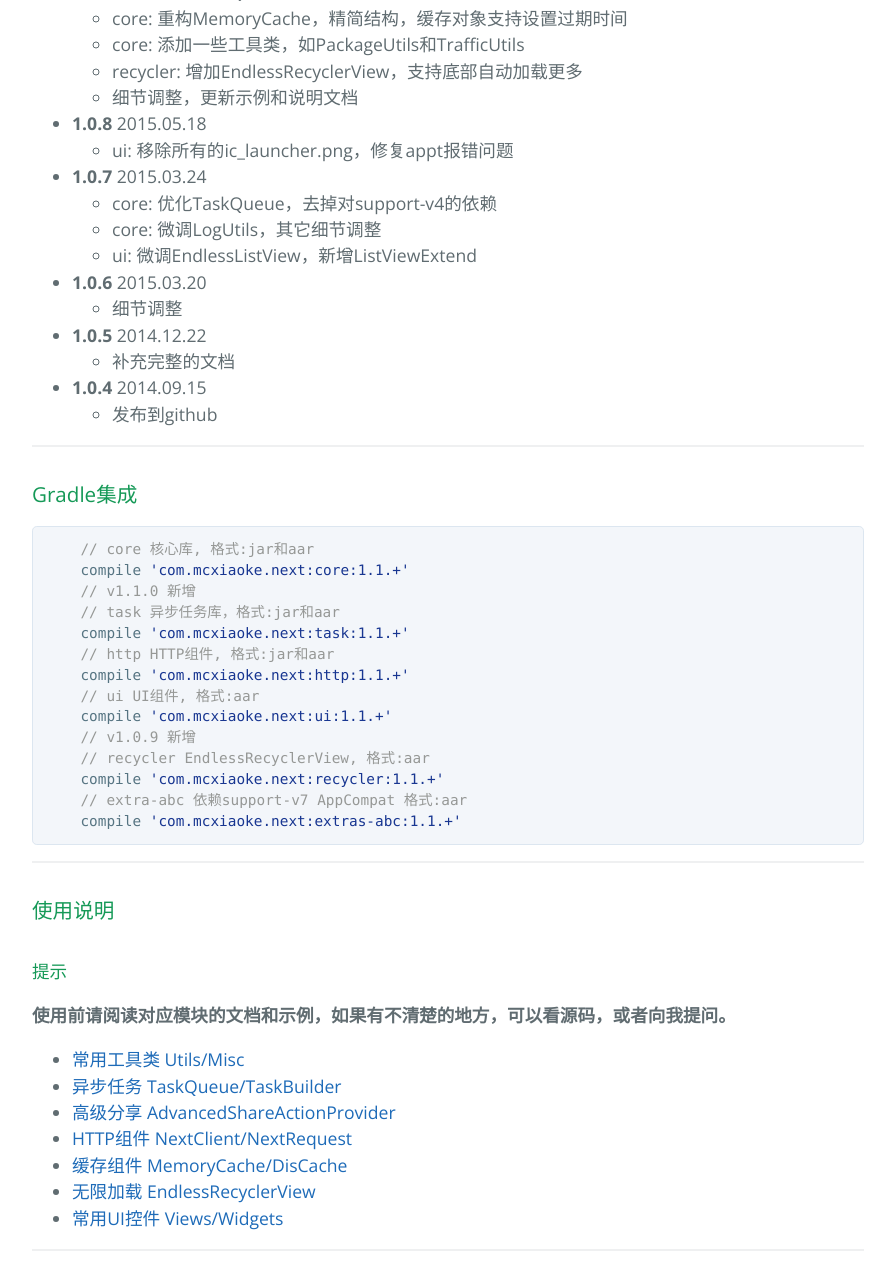
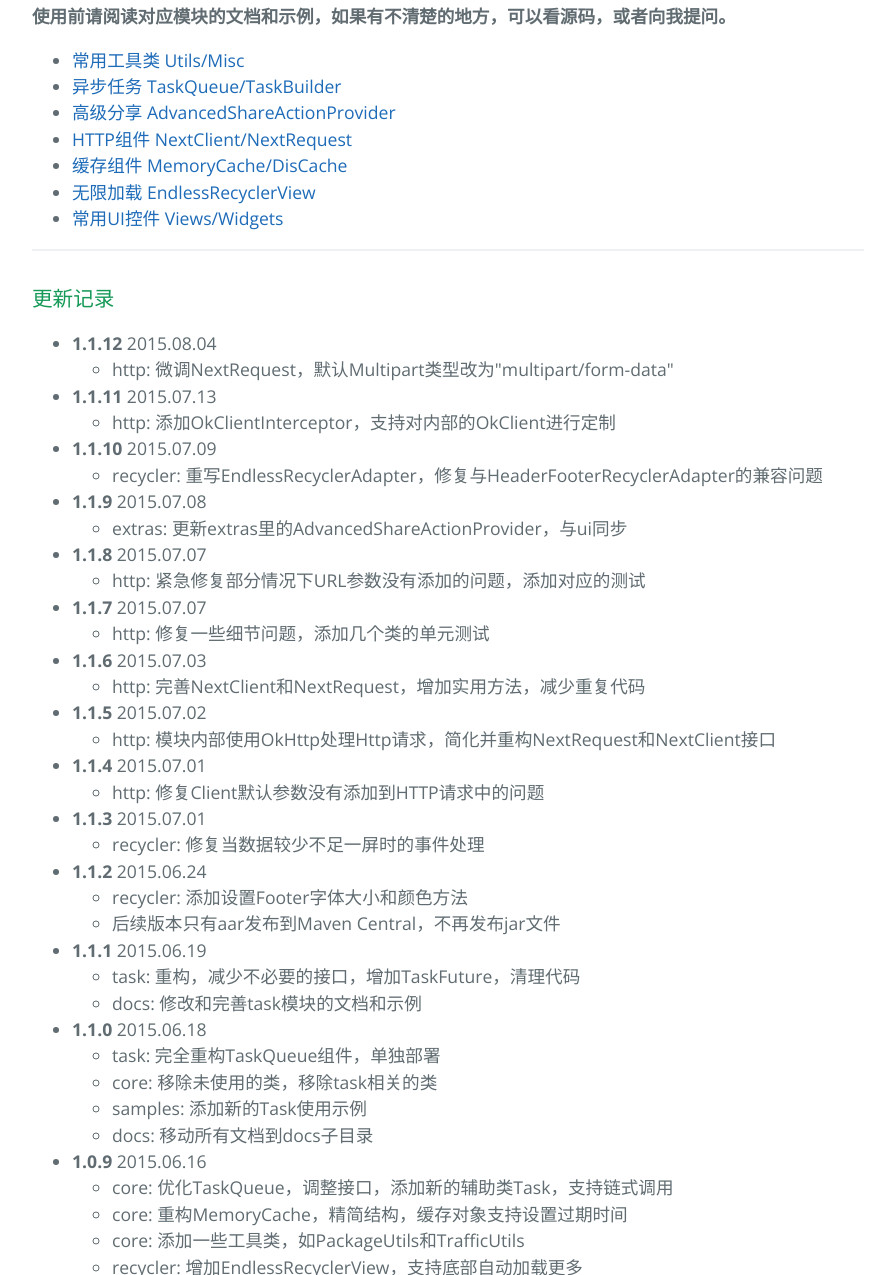
Before and after one commit to mcxiaoke/Android-Next, a plain HTML site: page index.html in a window 1280 px wide. Shown: the part 1525-2800 px from the top of the page, without its empty margins (192-1087 px from the left). Drawn offline with nearby package versions, Linux system fonts and the light colour scheme.

Commit message:
Create gh-pages branch via GitHub

```diff
--- a/index.html
+++ b/index.html
@@ -5,7 +5,7 @@
     <title>Android-next by mcxiaoke</title>
     <meta name="viewport" content="width=device-width, initial-scale=1">
     <link rel="stylesheet" type="text/css" href="stylesheets/normalize.css" media="screen">
-    <link href='http://fonts.googleapis.com/css?family=Open+Sans:400,700' rel='stylesheet' type='text/css'>
+    <link href='https://fonts.googleapis.com/css?family=Open+Sans:400,700' rel='stylesheet' type='text/css'>
     <link rel="stylesheet" type="text/css" href="stylesheets/stylesheet.css" media="screen">
     <link rel="stylesheet" type="text/css" href="stylesheets/github-light.css" media="screen">
   </head>
@@ -33,9 +33,101 @@
 <h3>
 <a id="最新版本" class="anchor" href="#%E6%9C%80%E6%96%B0%E7%89%88%E6%9C%AC" aria-hidden="true"><span class="octicon octicon-link"></span></a>最新版本</h3>
 
-<p><a href="http://search.maven.org/#search%7Cga%7C1%7Cg%3A%22com.mcxiaoke.next%22"><img src="http://img.shields.io/badge/2015.07.02-com.mcxiaoke.next:1.1.5-brightgreen.svg" alt="Maven Central"></a></p>
+<p><a href="http://search.maven.org/#search%7Cga%7C1%7Cg%3A%22com.mcxiaoke.next%22"><img src="http://img.shields.io/badge/2015.08.04-com.mcxiaoke.next:1.1.12-brightgreen.svg" alt="Maven Central"></a></p>
+
+<hr>
+
+<h3>
+<a id="gradle集成" class="anchor" href="#gradle%E9%9B%86%E6%88%90" aria-hidden="true"><span class="octicon octicon-link"></span></a>Gradle集成</h3>
+
+<div class="highlight highlight-groovy"><pre>    <span class="pl-c">// core 核心库, 格式:jar和aar</span>
+    compile <span class="pl-s"><span class="pl-pds">'</span>com.mcxiaoke.next:core:1.1.+<span class="pl-pds">'</span></span>
+    <span class="pl-c">// v1.1.0 新增</span>
+    <span class="pl-c">// task 异步任务库，格式:jar和aar</span>
+    compile <span class="pl-s"><span class="pl-pds">'</span>com.mcxiaoke.next:task:1.1.+<span class="pl-pds">'</span></span>
+    <span class="pl-c">// http HTTP组件, 格式:jar和aar</span>
+    compile <span class="pl-s"><span class="pl-pds">'</span>com.mcxiaoke.next:http:1.1.+<span class="pl-pds">'</span></span>
+    <span class="pl-c">// ui UI组件, 格式:aar</span>
+    compile <span class="pl-s"><span class="pl-pds">'</span>com.mcxiaoke.next:ui:1.1.+<span class="pl-pds">'</span></span>
+    <span class="pl-c">// v1.0.9 新增</span>
+    <span class="pl-c">// recycler EndlessRecyclerView, 格式:aar</span>
+    compile <span class="pl-s"><span class="pl-pds">'</span>com.mcxiaoke.next:recycler:1.1.+<span class="pl-pds">'</span></span>
+    <span class="pl-c">// extra-abc 依赖support-v7 AppCompat 格式:aar</span>
+    compile <span class="pl-s"><span class="pl-pds">'</span>com.mcxiaoke.next:extras-abc:1.1.+<span class="pl-pds">'</span></span>
+</pre></div>
+
+<hr>
+
+<h3>
+<a id="使用说明" class="anchor" href="#%E4%BD%BF%E7%94%A8%E8%AF%B4%E6%98%8E" aria-hidden="true"><span class="octicon octicon-link"></span></a>使用说明</h3>
+
+<p><strong>使用前请阅读对应模块的文档和示例，如果有不清楚的地方，可以看源码，或者向我提问。</strong></p>
 
 <ul>
+<li><a href="docs/core.md">常用工具类 Utils/Misc</a></li>
+<li><a href="docs/task.md">异步任务 TaskQueue/TaskBuilder</a></li>
+<li><a href="docs/share.md">高级分享 AdvancedShareActionProvider</a></li>
+<li><a href="docs/http.md">HTTP组件 NextClient/NextRequest</a></li>
+<li><a href="docs/cache.md">缓存组件 MemoryCache/DisCache</a></li>
+<li><a href="docs/recycler.md">无限加载 EndlessRecyclerView</a></li>
+<li><a href="docs/ui.md">常用UI控件 Views/Widgets</a></li>
+</ul>
+
+<hr>
+
+<h3>
+<a id="更新记录" class="anchor" href="#%E6%9B%B4%E6%96%B0%E8%AE%B0%E5%BD%95" aria-hidden="true"><span class="octicon octicon-link"></span></a>更新记录</h3>
+
+<ul>
+<li>
+<strong>1.1.12</strong> 2015.08.04
+
+<ul>
+<li>http: 微调NextRequest，默认Multipart类型改为"multipart/form-data"</li>
+</ul>
+</li>
+<li>
+<strong>1.1.11</strong> 2015.07.13
+
+<ul>
+<li>http: 添加OkClientInterceptor，支持对内部的OkClient进行定制</li>
+</ul>
+</li>
+<li>
+<strong>1.1.10</strong> 2015.07.09
+
+<ul>
+<li>recycler: 重写EndlessRecyclerAdapter，修复与HeaderFooterRecyclerAdapter的兼容问题</li>
+</ul>
+</li>
+<li>
+<strong>1.1.9</strong> 2015.07.08
+
+<ul>
+<li>extras: 更新extras里的AdvancedShareActionProvider，与ui同步</li>
+</ul>
+</li>
+<li>
+<strong>1.1.8</strong> 2015.07.07
+
+<ul>
+<li>http: 紧急修复部分情况下URL参数没有添加的问题，添加对应的测试</li>
+</ul>
+</li>
+<li>
+<strong>1.1.7</strong> 2015.07.07
+
+<ul>
+<li>http: 修复一些细节问题，添加几个类的单元测试</li>
+</ul>
+</li>
+<li>
+<strong>1.1.6</strong> 2015.07.03
+
+<ul>
+<li>http: 完善NextClient和NextRequest，增加实用方法，减少重复代码</li>
+</ul>
+</li>
 <li>
 <strong>1.1.5</strong> 2015.07.02
 
@@ -136,47 +228,6 @@
 <hr>
 
 <h3>
-<a id="gradle集成" class="anchor" href="#gradle%E9%9B%86%E6%88%90" aria-hidden="true"><span class="octicon octicon-link"></span></a>Gradle集成</h3>
-
-<div class="highlight highlight-groovy"><pre>    <span class="pl-c">// core 核心库, 格式:jar和aar</span>
-    compile <span class="pl-s"><span class="pl-pds">'</span>com.mcxiaoke.next:core:1.1.+<span class="pl-pds">'</span></span>
-    <span class="pl-c">// v1.1.0 新增</span>
-    <span class="pl-c">// task 异步任务库，格式:jar和aar</span>
-    compile <span class="pl-s"><span class="pl-pds">'</span>com.mcxiaoke.next:task:1.1.+<span class="pl-pds">'</span></span>
-    <span class="pl-c">// http HTTP组件, 格式:jar和aar</span>
-    compile <span class="pl-s"><span class="pl-pds">'</span>com.mcxiaoke.next:http:1.1.+<span class="pl-pds">'</span></span>
-    <span class="pl-c">// ui UI组件, 格式:aar</span>
-    compile <span class="pl-s"><span class="pl-pds">'</span>com.mcxiaoke.next:ui:1.1.+<span class="pl-pds">'</span></span>
-    <span class="pl-c">// v1.0.9 新增</span>
-    <span class="pl-c">// recycler EndlessRecyclerView, 格式:aar</span>
-    compile <span class="pl-s"><span class="pl-pds">'</span>com.mcxiaoke.next:recycler:1.1.+<span class="pl-pds">'</span></span>
-    <span class="pl-c">// extra-abc 依赖support-v7 AppCompat 格式:aar</span>
-    compile <span class="pl-s"><span class="pl-pds">'</span>com.mcxiaoke.next:extras-abc:1.1.+<span class="pl-pds">'</span></span>
-</pre></div>
-
-<hr>
-
-<h3>
-<a id="使用说明" class="anchor" href="#%E4%BD%BF%E7%94%A8%E8%AF%B4%E6%98%8E" aria-hidden="true"><span class="octicon octicon-link"></span></a>使用说明</h3>
-
-<h4>
-<a id="提示" class="anchor" href="#%E6%8F%90%E7%A4%BA" aria-hidden="true"><span class="octicon octicon-link"></span></a>提示</h4>
-
-<p><strong>使用前请阅读对应模块的文档和示例，如果有不清楚的地方，可以看源码，或者向我提问。</strong></p>
-
-<ul>
-<li><a href="docs/core.md">常用工具类 Utils/Misc</a></li>
-<li><a href="docs/task.md">异步任务 TaskQueue/TaskBuilder</a></li>
-<li><a href="docs/share.md">高级分享 AdvancedShareActionProvider</a></li>
-<li><a href="docs/http.md">HTTP组件 NextClient/NextRequest</a></li>
-<li><a href="docs/cache.md">缓存组件 MemoryCache/DisCache</a></li>
-<li><a href="docs/recycler.md">无限加载 EndlessRecyclerView</a></li>
-<li><a href="docs/ui.md">常用UI控件 Views/Widgets</a></li>
-</ul>
-
-<hr>
-
-<h3>
 <a id="其它问题" class="anchor" href="#%E5%85%B6%E5%AE%83%E9%97%AE%E9%A2%98" aria-hidden="true"><span class="octicon octicon-link"></span></a>其它问题</h3>
 
 <p>发现任何问题可以提issue</p>
```
Also changed, not shown: params.json (+1 -1 lines).
